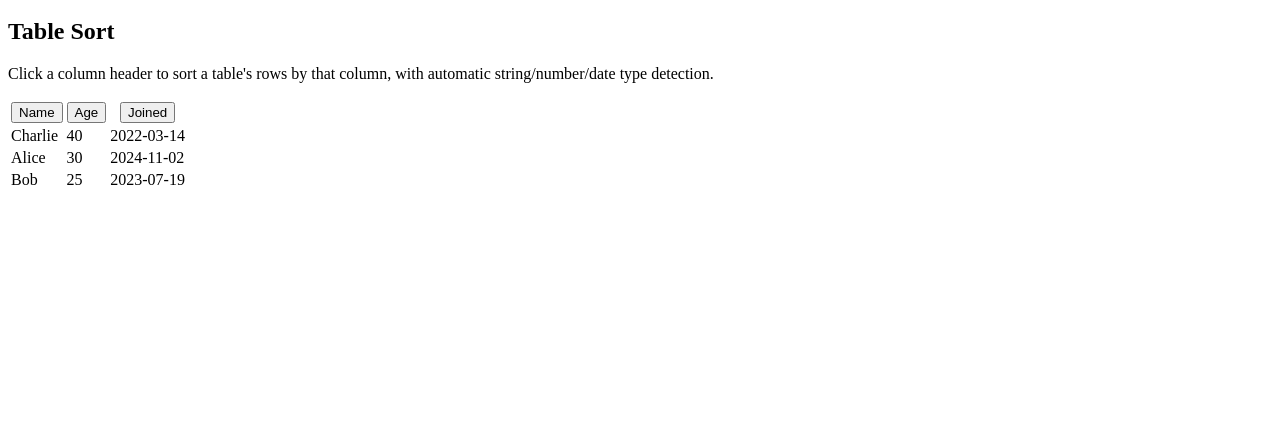
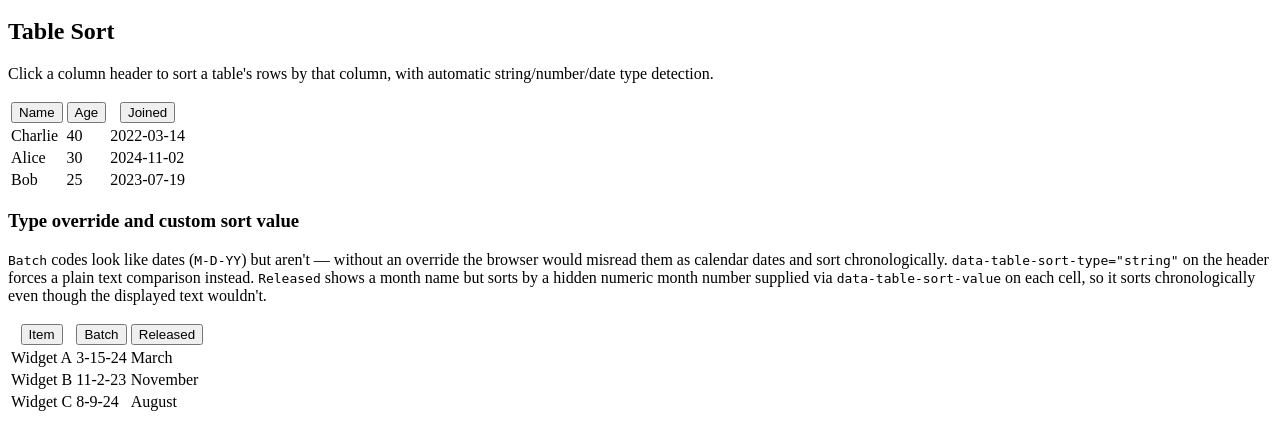
Before and after one commit to craigmcn/stimulus-snippets-demo, a Rails app: page /demos/table-sort in a window 1280 px wide. Shown: the part 391-813 px from the top of the page. Before the commit the page ends 576 px from the top, so only its background shows below. Run offline with Rails 7, Linux system fonts and the light colour scheme; some libraries are stand-ins or nearby versions.

Commit message:
feat: exercise type override and custom sort value in table-sort demo
Adds a second table demonstrating data-table-sort-type (forcing string
comparison on date-shaped batch codes that aren't dates) and
data-table-sort-value (sorting displayed month names by a hidden
numeric key). Also swaps the sort indicator glyphs for triangle-headed
arrows and adds a muted bidirectional glyph on unsorted columns.

Co-Authored-By: Claude Sonnet 4.6 <noreply@anthropic.com>

```diff
--- a/app/views/demos/table-sort.html.erb
+++ b/app/views/demos/table-sort.html.erb
@@ -53,3 +53,68 @@
     </tbody>
   </table>
 </div>
+
+<h3>Type override and custom sort value</h3>
+<p>
+  <code>Batch</code> codes look like dates (<code>M-D-YY</code>) but aren't —
+  without an override the browser would misread them as calendar dates and
+  sort chronologically. <code>data-table-sort-type="string"</code> on the
+  header forces a plain text comparison instead. <code>Released</code> shows
+  a month name but sorts by a hidden numeric month number supplied via
+  <code>data-table-sort-value</code> on each cell, so it sorts chronologically
+  even though the displayed text wouldn't.
+</p>
+
+<div class="demo-box" data-controller="table-sort">
+  <table>
+    <thead>
+      <tr>
+        <th scope="col">
+          <button
+            type="button"
+            data-table-sort-target="header"
+            data-action="click->table-sort#sort"
+          >
+            Item
+          </button>
+        </th>
+        <th scope="col">
+          <button
+            type="button"
+            data-table-sort-target="header"
+            data-table-sort-type="string"
+            data-action="click->table-sort#sort"
+          >
+            Batch
+          </button>
+        </th>
+        <th scope="col">
+          <button
+            type="button"
+            data-table-sort-target="header"
+            data-action="click->table-sort#sort"
+          >
+            Released
+          </button>
+        </th>
+      </tr>
+    </thead>
+    <tbody>
+      <tr data-table-sort-target="row">
+        <td>Widget A</td>
+        <td>3-15-24</td>
+        <td data-table-sort-value="3">March</td>
+      </tr>
+      <tr data-table-sort-target="row">
+        <td>Widget B</td>
+        <td>11-2-23</td>
+        <td data-table-sort-value="11">November</td>
+      </tr>
+      <tr data-table-sort-target="row">
+        <td>Widget C</td>
+        <td>8-9-24</td>
+        <td data-table-sort-value="8">August</td>
+      </tr>
+    </tbody>
+  </table>
+</div>
```
Also changed, not shown: app/assets/stylesheets/application.css (+9 -2 lines).
